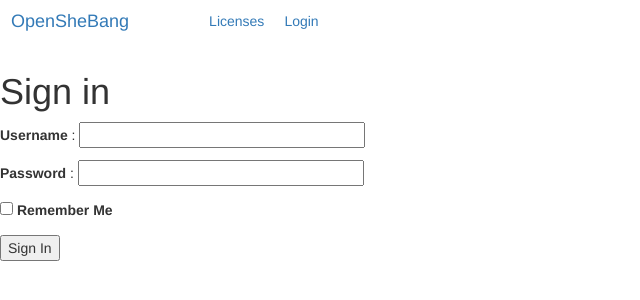
After one commit to openshebang/openshebang, a Flask app: page /login in a window 1280 px wide. The commit adds this page. Shown: the top 300 px of the page, without its empty margins (0-640 px from the left). Run offline with Flask 3, Linux system fonts and the light colour scheme; some libraries are stand-ins or nearby versions.

Commit message:
Added wtforms, and url_for()

```diff
--- a/blog/__init__.py
+++ b/blog/__init__.py
@@ -1,5 +1,7 @@
 from flask import Flask
+from config import Config # The first 'config' is the `config.py`, the second `Config` is the defined class inside that file.
 
 app = Flask(__name__)
+app.config.from_object(Config) # See the above import. # To test this in the CLI: $ python3 >>> from blog import app >>> app.config['SECRET_KEY'] # This will return the challenge. # In the OS you can also do first 'export SECRET_KEY='dummy from OS'.
 
 from blog import routes # This have to be in the bottom to avoid Flask circular dependancies
--- /dev/null
+++ b/blog/forms.py
@@ -0,0 +1,9 @@
+from flask_wtf import FlaskForm
+from wtforms import StringField, PasswordField, BooleanField, SubmitField # You have to import the functions from wtforms.
+from wtforms.validators import DataRequired # To make it mandatory to fill this in.
+
+class LoginForm(FlaskForm):
+    username = StringField('Username', validators=[DataRequired()]) # The argument is going to be the label of the form or the button in HTML.
+    password = PasswordField('Password', validators=[DataRequired()])
+    remember_me = BooleanField('Remember Me')
+    submit = SubmitField('Sign In')
--- a/blog/routes.py
+++ b/blog/routes.py
@@ -1,5 +1,9 @@
 from . import app   # The `app` first is the directory, the second is the `app` function inside of the `__init__.py`
 from flask import render_template
+from blog.forms import LoginForm # The `form` is the `forms.py`-file.
+from flask import flash
+from flask import redirect
+from flask import url_for
 
 @app.route('/') # This is a decorator.
 @app.route('/index') # You can chain decorators.
@@ -16,3 +20,15 @@ def index():
     }
   ]
   return render_template('index.html', user=user, title="Home Page", posts=posts) # The first `user` is the variable used in the Jinja2 template, the secons is the Python variable defined.
+
+@app.route('/login', methods=['GET', 'POST'])
+def login():
+  form = LoginForm() # You have to import this first above.
+  if form.validate_on_submit(): # If the user sends all required info in the Form.
+    flash('Login requested fr user {}, rememberme={}'.format(form.username.data, form.remember_me.data)) # The `data` is all the data that the user entered via the form.
+    return redirect('/index')
+  return render_template('login.html', title="Sign In", form=form)
+
+@app.route('/licenses')
+def licenses():
+  return render_template('licenses.html')
--- a/blog/templates/base.html
+++ b/blog/templates/base.html
@@ -1,5 +1,6 @@
 <!DOCTYPE html>
 <html lang="en">
+
 <head>
   <meta charset="UTF-8">
   <meta name="viewport" content="width=device-width, initial-scale=1.0">
@@ -12,15 +13,54 @@
   </title>
   <link rel="stylesheet" href="{{ url_for('static', filename='bootstrap.css') }}">
 </head>
+
 <body>
 
-<nav>
-<a href="/index">Home</a>
+  <nav class="navbar navbar-expand-lg navbar-light bg-light">
+    <a class="navbar-brand" href="/" style="padding: 10px;">OpenSheBang</a>
+    <div class="collapse navbar-collapse" id="navbarNav">
+      <ul class="navbar-nav" style="list-style: none;">
+        <!-- This has an `active` element to it...
+      <li class="nav-item active">
+        <a class="nav-link" href="#">Home <span class="sr-only">(current)</span></a>
+      </li>
+      -->
+        <li class="nav-item" style="padding:10px;">
+          <a class="nav-link" href="{{url_for('index')}}>Blog</a> <!-- The `index` is not the URL, but the function name, behind the decorator. -->
+        </li>
+        <li class="nav-item" style="padding:10px;">
+          <a class="nav-link" href="{{url_for('licenses')}}">Licenses</a>
+        </li>
+        <li class="nav-item active" style="padding:10px;">
+          <a class="nav-link" href="{{url_for('login')}}">Login</a>
+        </li>
+        <!-- This has an `disabled` item
+      <li class="nav-item">
+        <a class="nav-link disabled" href="#">Disabled</a>
+      </li>
+      -->
+      </ul>
+    </div>
   </nav>
+
+  <div>
+    {% with messages = get_flashed_messages() %} <!-- Obtain all the flashed messages -->
+    {% if messages %}
+    <ul>
+      {% for message in messages %} <!-- The `messages` are imported above with `with messages` -->
+      <li>
+        {{ message }}
+      </li>
+      {% endfor %}
+    </ul>
+    {% endif %}
+    {% endwith %}
+  </div>
 
   {% block content %}
   {% endblock content %}
 
 
 </body>
+
 </html>
--- /dev/null
+++ b/blog/templates/login.html
@@ -0,0 +1,33 @@
+{% extends "base.html" %}
+
+{% block content %}
+<h1>Sign in</h1>
+<form action="" method="post"> <!-- If `action=` emtpy, than it will use the current page/URL.-->
+
+    {{ form.hidden_tag() }} <!-- This will create a hidden field with the token agains CSRF -->
+
+    <p>
+       {{ form.username.label }} : {{ form.username(size=32) }} <!-- The `size` is for the amount of characters. -->
+       <!-- Not necessary anymore, as HTML already checks this...
+      {% for error in form.username.errors %}
+      <span style="color: red;">{{ error }}</span>
+      {% endfor %}
+      -->
+    </p>
+    <p>
+    {{ form.password.label }} : {{ form.password(size=32) }}
+    <!-- Not necessary anymore, as HTML already checks this...
+      {% for error in form.password.errors %}
+      <span style="color: red;">{{ error }}</span>
+      {% endfor %}
+    -->
+    </p>
+    <p>
+        {{ form.remember_me() }} {{ form.remember_me.label() }}
+    </p>
+    <p>
+        {{ form.submit() }}
+    </p>
+
+</form>
+{% endblock content %}
--- /dev/null
+++ b/config.py
@@ -0,0 +1,5 @@
+# This is created for OpenSheBang and not for the individual apps.
+import os
+
+class Config(object):
+    SECRET_KEY = os.environ.get('SECRET_KEY') or 'dummy' # This is used by `pip install flask-wtf`, to prevent in forms Cross Site Request Forgery.
--- a/wsgi.py
+++ b/wsgi.py
@@ -2,3 +2,6 @@
 # When a file in the main folder is called `app.py` or `wsgi.py` than it will automatically run, without specifying it.
 
 from blog import app # Run with `flask --app openshebang --debug` # You can also `export FLASK_APP=microblog.py`
+
+#dump() shows all variables in the frame
+#dump(obj) dumps all that's known about the object
```
Also changed, not shown: blog/templates/licenses.html (added, +21 -0 lines). Lines whose indentation alone changed are shown as unchanged.
